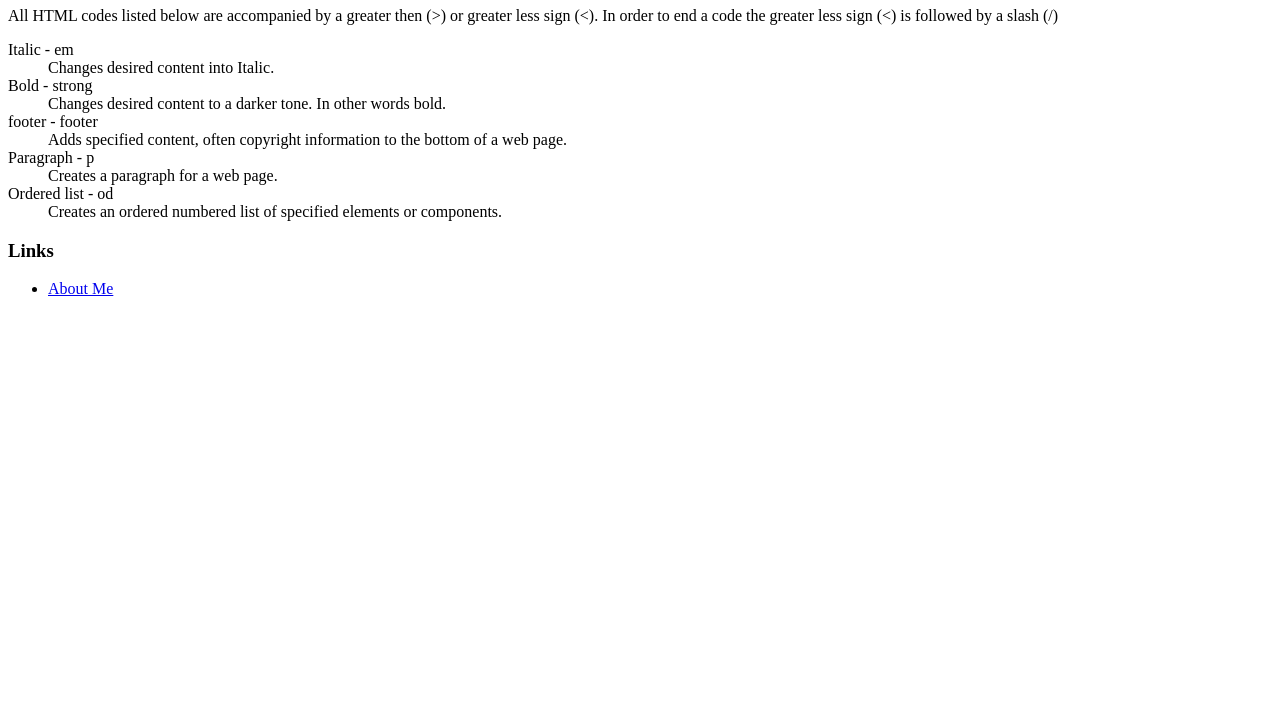
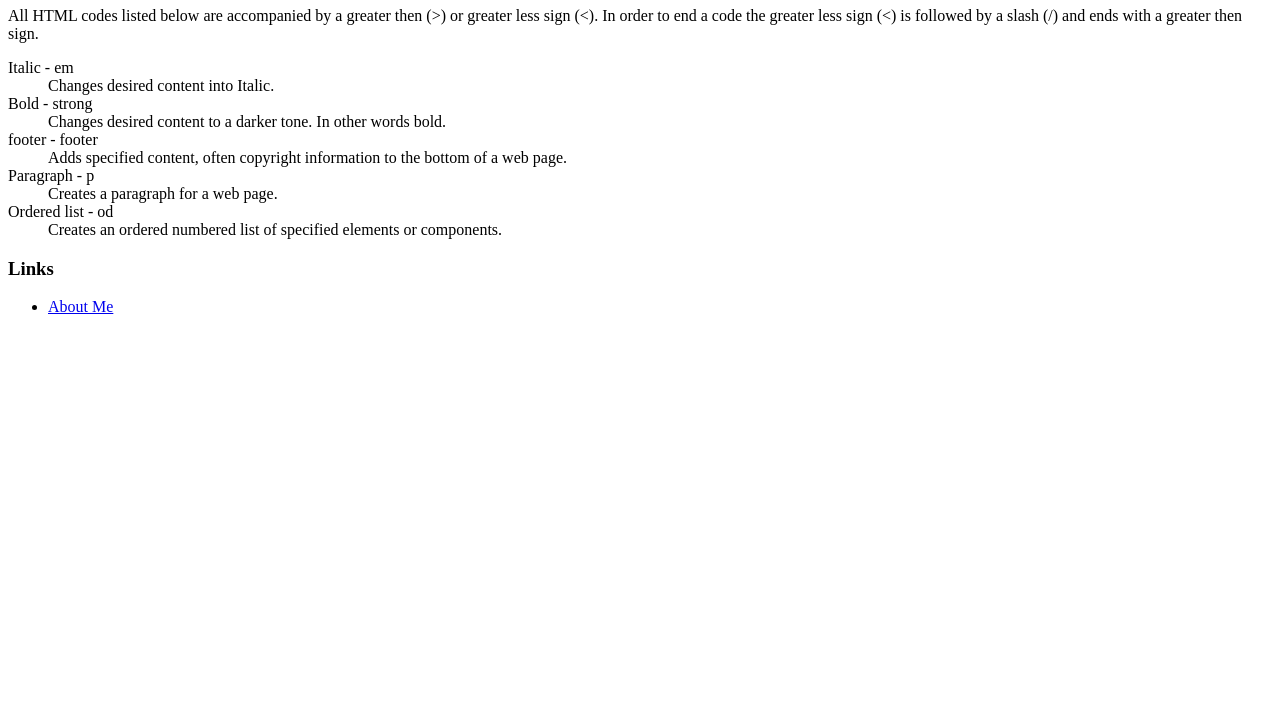
Before and after one commit to LisaCuthbertson/LisaCuthbertson.github.io, a plain HTML site: page html-assignment/notes.html in a window 1280 px wide. Shown: the part 73-800 px from the top of the page. Drawn offline with Linux system fonts and the light colour scheme.

Commit message:
correction

```diff
--- a/html-assignment/notes.html
+++ b/html-assignment/notes.html
@@ -8,7 +8,7 @@
 </head>
 <header>
     <h1> HTML Codes </h1>
-    <p> All HTML codes listed below are accompanied by a greater then (>) or greater less sign (<). In order to end a code the greater less sign (<) is followed by a slash (/) </p>
+    <p> All HTML codes listed below are accompanied by a greater then (>) or greater less sign (<). In order to end a code the greater less sign (<) is followed by a slash (/) and ends with a greater then sign.  </p>
 </header>
 <dl>
     <dt> Italic - em </dt>
```
